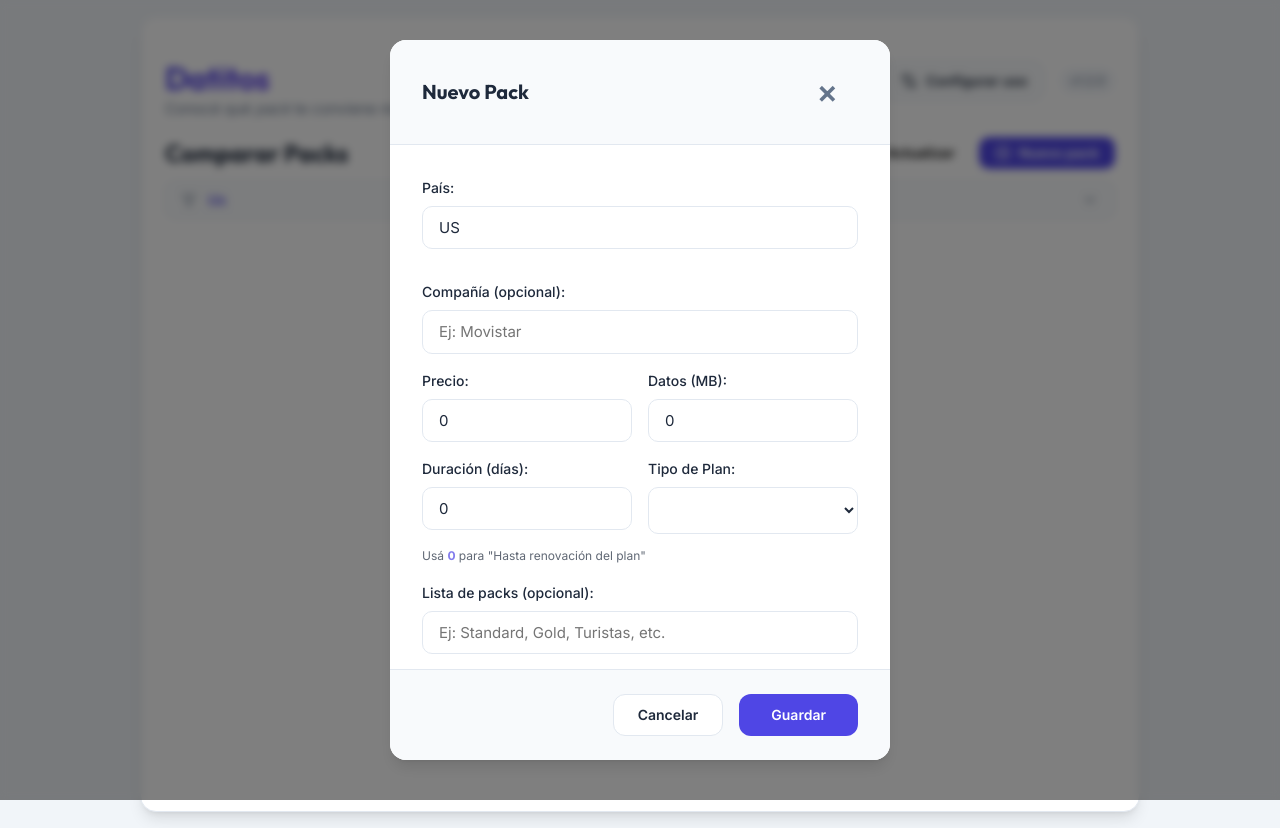
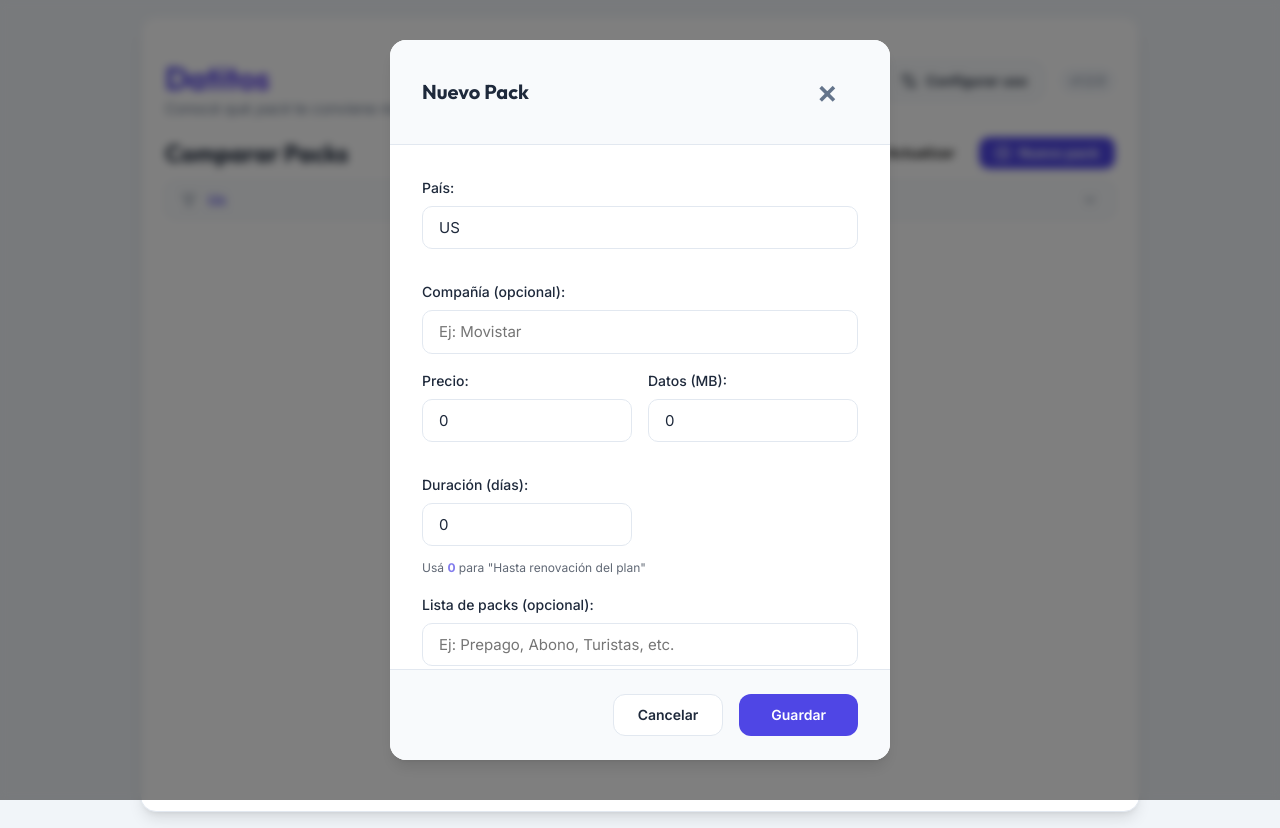
Before and after one commit to CrysoK/datitos, a Vue app: page / in a window 1280 px wide. Both pictures are taken after a click on the button "Nuevo pack". Built offline with nearby package versions, Linux system fonts and the light colour scheme.

Commit message:
Elimina clasificación por tipo y unifica bajo concepto de Listas

```diff
--- a/src/App.vue
+++ b/src/App.vue
@@ -22,7 +22,7 @@ const showContributorModal = ref(false);
 const contributorData = ref({
   country: '',
   company: '',
-  type: 'prepaid' as 'prepaid' | 'postpaid',
+  listName: '',
   packs: [] as Pack[]
 });
 
--- a/src/components/PackContributorModal.vue
+++ b/src/components/PackContributorModal.vue
@@ -18,7 +18,7 @@ const props = defineProps<{
   show: boolean;
   country: string;
   company: string;
-  type: string;
+  listName: string;
   initialPacks: Pack[];
   path?: string;
 }>();
@@ -44,7 +44,6 @@ const addPack = () => {
     id: Math.random(),
     company: props.company,
     country: props.country,
-    type: props.type,
     mb: 0,
     price: 0,
     days: 0,
@@ -90,7 +89,7 @@ const copyJson = async () => {
 };
 
 const openGithub = () => {
-  const url = getGithubIssueUrl(props.country, props.company, props.type, generatedJson.value, props.path);
+  const url = getGithubIssueUrl(props.country, props.company, props.listName, generatedJson.value, props.path);
   window.open(url, '_blank');
 };
 </script>
@@ -104,7 +103,7 @@ const openGithub = () => {
             <Package :size="24" class="header-icon" />
             <div>
               <h3>Colaborar con {{ company }}</h3>
-              <p>{{ _(country) }} • {{ _(type) }}</p>
+              <p>{{ _(country) }} • {{ _(listName) }}</p>
             </div>
           </div>
           <button class="close-btn" @click="$emit('close')">
--- a/src/components/PackForm.vue
+++ b/src/components/PackForm.vue
@@ -86,21 +86,10 @@ const handleSubmit = () => {
         <label for="mb">Datos (MB):</label>
         <input type="number" id="mb" required v-model.number="localPack.mb">
       </div>
-    </div>
 
-    <div class="input-grid duo">
       <div class="input-group">
         <label for="dias">Duración (días):</label>
         <input type="number" id="dias" required v-model.number="localPack.days">
-      </div>
-
-      <div class="input-group">
-        <label>Tipo de Plan:</label>
-        <select v-model="localPack.type">
-          <option :value="undefined">Sin especificar</option>
-          <option value="prepaid">Prepago</option>
-          <option value="postpaid">Abono / Pospago</option>
-        </select>
       </div>
     </div>
 
@@ -110,7 +99,7 @@ const handleSubmit = () => {
 
     <div class="input-group">
       <label for="grupo">Lista de packs (opcional):</label>
-      <input type="text" id="grupo" v-model="localPack.group" placeholder="Ej: Standard, Gold, Turistas, etc.">
+      <input type="text" id="grupo" v-model="localPack.group" placeholder="Ej: Prepago, Abono, Turistas, etc.">
     </div>
 
     <div class="input-group">
--- a/src/components/PredefinedPacks.vue
+++ b/src/components/PredefinedPacks.vue
@@ -7,7 +7,7 @@
           <RefreshCw :size="16" :class="{ 'spin': loading }" />
           {{ loading ? 'Actualizando...' : 'Actualizar' }}
         </button>
-        <button class="nuevo-pack-btn" @click="$emit('nuevo-pack', { country: filters.country, company: filters.company, type: filters.offer })">
+        <button class="nuevo-pack-btn" @click="$emit('nuevo-pack', { country: filters.country, company: filters.company, group: filters.offer })">
           <PlusCircle :size="16" />
           Nuevo pack
         </button>
@@ -93,7 +93,7 @@
             <div class="pack-meta">
               <span v-if="!pack.isCommunity" class="propios-tag">Propio</span>
               <span class="compania-tag">{{ pack.company || 'Sin compañía' }}</span>
-              <span v-if="pack.group" class="tipo-tag" :class="pack.type">{{ _(pack.group) }}</span>
+              <span v-if="pack.group" class="tipo-tag">{{ _(pack.group) }}</span>
             </div>
             <div class="pack-precio-container">
               <strong>${{ calcularCosto(pack, usoDiario, diasUso, diasRestantes).toFixed(2) }}</strong>
@@ -243,28 +243,15 @@ const availableOffers = computed(() => {
     (!filters.value.company || p.company === filters.value.company)
   )
 
-  if (!filters.value.company) {
-    const types = [...new Set(packs.map(p => p.type))].filter(Boolean) as string[]
-    return types.map(t => ({ value: t, label: _(t) }))
-  } else {
-    const groups = [...new Set(packs.map(p => p.group))].filter(Boolean) as string[]
-    return groups.map(g => ({ value: g, label: _(g) }))
-  }
+  const lists = [...new Set(packs.map(p => p.group))].filter(Boolean) as string[]
+  return lists.map(l => ({ value: l, label: _(l) }))
 })
 
 const filteredPacks = computed(() => {
   return allPacksCombined.value.filter(p => {
     const countryMatch = p.country === filters.value.country
     const companyMatch = !filters.value.company || p.company === filters.value.company
-
-    let offerMatch = true
-    if (filters.value.offer) {
-      if (!filters.value.company) {
-        offerMatch = p.type === filters.value.offer
-      } else {
-        offerMatch = p.group === filters.value.offer
-      }
-    }
+    const offerMatch = !filters.value.offer || p.group === filters.value.offer
 
     return countryMatch && companyMatch && offerMatch
   })
@@ -286,7 +273,7 @@ const handleContribute = () => {
   emit('contribuir-pack', {
     country: filters.value.country,
     company: filters.value.company,
-    type: filters.value.offer,
+    listName: filters.value.offer,
     packs: filteredPacks.value,
     path: communityPack?.path
   })
--- a/src/services/packService.ts
+++ b/src/services/packService.ts
@@ -14,7 +14,6 @@ export interface PackManifest {
     companies: Array<{
       name: string
       files: Array<{
-        type: 'prepaid' | 'postpaid'
         path: string
         schema_version: number
       }>
@@ -60,13 +59,12 @@ export const packService = {
               if (!response.ok) throw new Error(`Failed to fetch ${file.path}`)
 
               const data = await response.json()
-              const filename = file.path.split('/').pop()?.replace('.json', '') || file.type
+              const fileName = file.path.split('/').pop()?.replace('.json', '') || 'Packs'
               const transformedPacks = (data.packs || []).map((p: any) => ({
                 ...p,
                 country: country.code,
                 company: company.name,
-                type: file.type,
-                group: filename,
+                group: fileName,
                 path: file.path,
                 id: p.id || Math.random()
               }))
--- a/src/types.ts
+++ b/src/types.ts
@@ -5,7 +5,6 @@ export interface Pack {
   price: number
   mb: number
   days: number
-  type?: string
   group?: string
   comment?: string
   path?: string
--- a/src/utils.ts
+++ b/src/utils.ts
@@ -59,7 +59,6 @@ export const defaultPack = (): Pack => ({
   price: 0,
   mb: 0,
   days: 0,
-  type: undefined,
   group: undefined,
   comment: undefined
 })
@@ -71,8 +70,6 @@ export const detectUserCountry = (): string => {
 }
 
 let dynamicTranslations: Record<string, string> = {
-  "prepaid": "Prepago",
-  "postpaid": "Abono / Pospago",
 }
 
 export const setCountryTranslations = (map: Record<string, string>) => {
@@ -100,13 +97,17 @@ export const beautifyGroupName = (name: string): string => {
     .join(' ')
 }
 
-export const getGithubIssueUrl = (country: string, company: string, type: string, json: string, path?: string) => {
-  const title = `[CONTRIB] ${country} - ${company} (${type})`
+export const getGithubIssueUrl = (country: string, company: string, listName: string, json: string, path?: string) => {
+  const title = `[CONTRIB] ${country} - ${company} (${listName})`
+
+  // Si no hay path, sugerimos uno basado en la estructura estándar
+  const finalPath = path || `${country.toLowerCase()}/${company.toLowerCase().replace(/\s+/g, '-')}/${listName.toLowerCase().replace(/\s+/g, '-')}.json`
+
   const body = `### Datitos Bot: Nueva contribución
 
-Se ha generado una propuesta de actualización para **${company}** en **${country}** (${type}).
+Se ha generado una propuesta de actualización para **${company}** en **${country}** (${listName}).
 
-${path ? `- **Archivo a modificar**: \`${path}\`` : ''}
+- **Archivo a modificar**: \`${finalPath}\`
 
 <!-- CONTRIBUTION_DATA_START -->
 \`\`\`json
```
Also changed, not shown: 1 other file (tests, documents, lock files or other folders).
